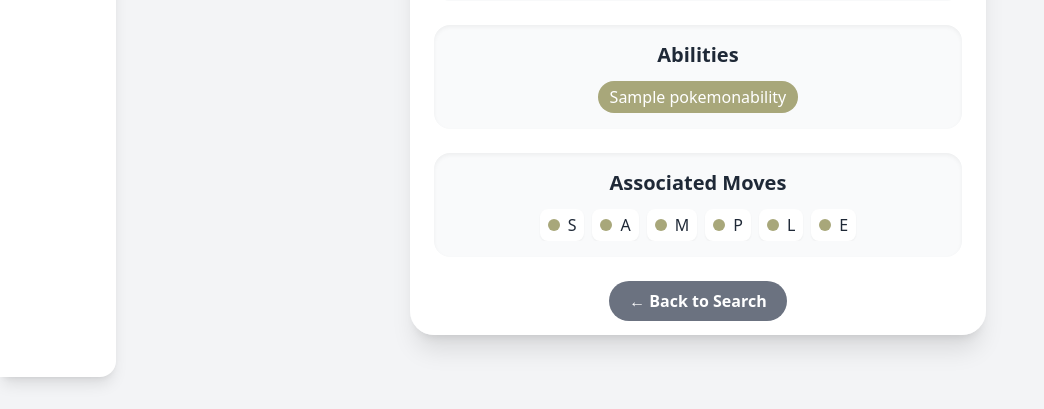
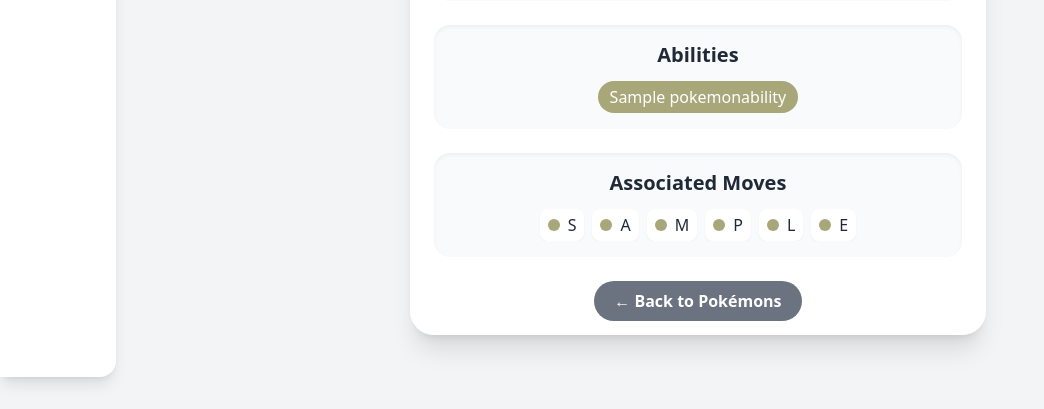
Before and after one commit to TokiSyt/pokeAPI, a Django app: a page that uses pokedexTool/apps/pokemons/templates/pokemons/pokemon_detail.html in a window 1280 px wide. Shown: the part 683-1092 px from the top of the page, without its empty margins (0-1044 px from the left). Run offline with Django 5.2, Linux system fonts and the light colour scheme; a user stored in the database is signed in; tables that the repository leaves empty hold one stand-in row (values such as "Sample post"); a database or web service that is not in the repository returns one stand-in record (values such as "Sample title"); data that the repository does not hold is empty; some libraries are stand-ins or nearby versions.

Commit message:
small fixes

```diff
--- a/pokedexTool/apps/moves/views.py
+++ b/pokedexTool/apps/moves/views.py
@@ -63,7 +63,6 @@ class MoveDetailView(LoginRequiredMixin, TemplateView):
             )
 
         else:
-            move_obj.allowed_users
             context = {
                 "move": move_obj,
             }
--- a/pokedexTool/apps/pokemons/templates/pokemons/pokemon_detail.html
+++ b/pokedexTool/apps/pokemons/templates/pokemons/pokemon_detail.html
@@ -79,7 +79,7 @@
         {% for relation in ability_relations.all %}
         <li class="px-3 py-1 rounded-full font-medium text-white"
             style="background-color: {{ relation.ability.name|type_color|default:'#888' }};">
-          {{ relation.ability.name|capfirst }}
+          <a href="{% url 'abilities:ability-detail' relation.ability.name %}">{{ relation.ability.name|capfirst }}</a>
         </li>
         {% endfor %}
       </ul>
@@ -124,7 +124,7 @@
     <div class="text-center mb-4">
       <a href="{% url 'pokemons:poke-search' %}"
          class="inline-block bg-gray-500 text-white px-5 py-2 rounded-full hover:bg-gray-600 transition font-semibold">
-         ← Back to Search
+         ← Back to Pokémons
       </a>
     </div>
 
```
